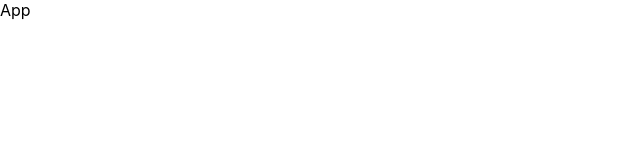
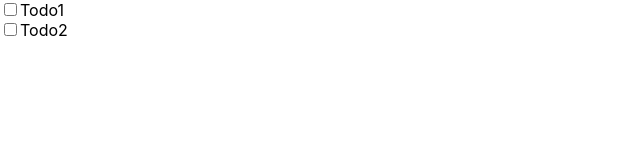
Before and after one commit to mackerel0818/react-todolist, a React (Create React App) app in the folder todo-react-app/: page / in a window 1280 px wide. Shown: the top 160 px of the page, without its empty margins (0-640 px from the left). Built offline with nearby package versions, Linux system fonts and the light colour scheme.

Commit message:
test: todo component

```diff
--- a/todo-react-app/src/App.jsx
+++ b/todo-react-app/src/App.jsx
@@ -1,8 +1,25 @@
 import React from "react";
+import Todo from "./components/Todo";
 
-class App extends React.Component {
-  render() {
-    return <div className="App">App</div>;
-  }
+export default function App() {
+  // const [items, setItems] = useState([]);
+
+  const items = [
+    {
+      id: 0,
+      title: "Todo1",
+      done: false,
+    },
+    {
+      id: 1,
+      title: "Todo2",
+      done: false,
+    },
+  ];
+
+  return (
+    <div className="App">
+      <Todo items={items} />
+    </div>
+  );
 }
-export default App;
--- /dev/null
+++ b/todo-react-app/src/components/Todo.jsx
@@ -0,0 +1,19 @@
+import React from "react";
+
+export default function Todo({ items }) {
+  return (
+    <div>
+      {items.map((item) => (
+        <div>
+          <input
+            type="checkbox"
+            id={item.id}
+            name={item.id}
+            checked={item.done}
+          />
+          <label for={item.id}>{item.title}</label>
+        </div>
+      ))}
+    </div>
+  );
+}
```
